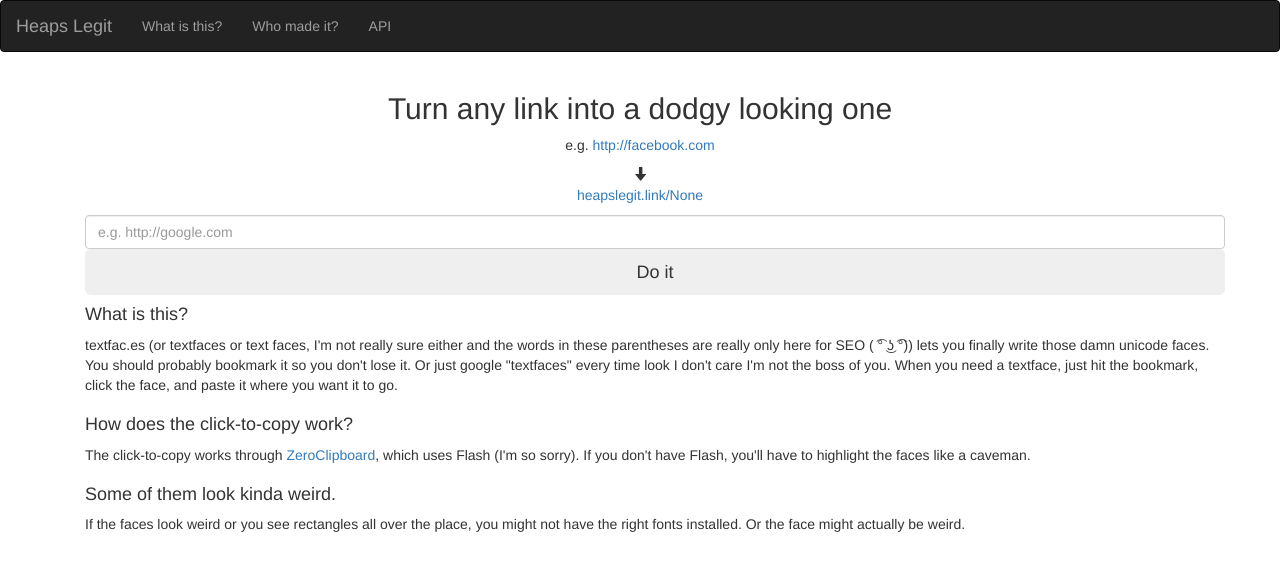
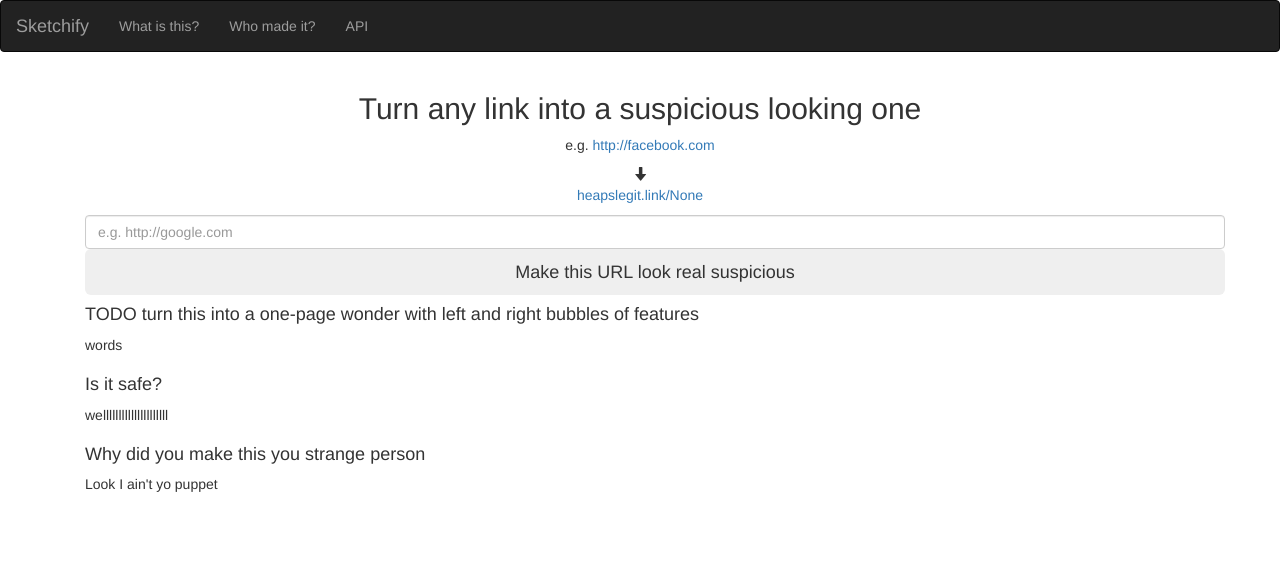
Before and after one commit to defaultnamehere/verylegit.link, a Flask app: page / in a window 1280 px wide. Shown: the top 571 px of the page. Run offline with Flask 2, Linux system fonts and the light colour scheme; data that the repository does not hold is empty; some libraries are stand-ins or nearby versions.

Commit message:
Add error message and flashy transitions

```diff
--- a/app.py
+++ b/app.py
@@ -6,6 +6,8 @@
 import sketchify
 import sketchy_data
 import validate
+
+import urllib
 
 
 app = Flask('heapslegit')
@@ -51,8 +53,6 @@
                 # This url is unique and we don't need to re-generate
                 break
 
-
-
         # Save it to the database FO' LATAHZ
         db.set_url(long_url, sketchy_url)
 
@@ -63,13 +63,11 @@
 @app.route('/<sketchy_extension>', methods=["GET"])
 def redirect_to_sketchy_url(sketchy_extension):
 
-
+    sketchy_extension = urllib.quote(sketchy_extension)
     # Get the long url for this short url.
     long_url = db.get_long_url(sketchy_extension)
-    print sketchy_extension
-    print long_url
-    #print("{sketchy_extension} -> {long_url}".format(sketchy_extension=sketchy_extension,
-    #                                                 long_url=long_url))
+    print("{sketchy_extension} -> {long_url}".format(sketchy_extension=sketchy_extension,
+                                                     long_url=long_url))
     if long_url is None:
         return abort(404)
 
--- a/sketchify.py
+++ b/sketchify.py
@@ -44,12 +44,12 @@
         sketchy_filename = urllib.quote(sketchy_filename, safe="")
 
         # BUT WE'RE NOT DONE YET, CALL RIGHT NOW AND I'LL TRIPLE THE OFFER.
-        replacement_indicies = (random.choice(range(len(sketchy_filename) - 3)) for _ in range(sketchy_data.MAX_NUM_LETTER_REPLACEMENTS))
+        weird_string_indicies = (random.choice(range(len(sketchy_filename) - 3)) for _ in range(sketchy_data.MAX_NUM_LETTER_REPLACEMENTS))
 
         # Make the string a list so we can add stuff at indicies.
         sketchy_filename = list(sketchy_filename)
-        for index in replacement_indicies:
-            sketchy_filename[index] = random.choice(sketchy_data.WEIRD_STRINGS)
+        for index in weird_string_indicies:
+            sketchy_filename.insert(index, random.choice(sketchy_data.WEIRD_STRINGS))
 
         sketchy_filename = "".join(sketchy_filename)
 
--- a/sketchy_data.py
+++ b/sketchy_data.py
@@ -3,6 +3,9 @@
 MAX_NUM_SKETCHY_WORDS = 4
 MAX_NUM_FILETYPES = 2
 MAX_NUM_LETTER_REPLACEMENTS = 1
+
+# Chance to include a big ol random string at the beginning, eg OOF8NS3AJXMFJ371J7G2
+LONG_RANDOM_STIRNG_CHANCE = 0.3
 
 DOMAINS = ("heapslegit.link", "freemalware.club", "spywareexchange.party")
 
@@ -19,6 +22,9 @@
     "resume",
     "index",
     "botnet",
+    "trojan",
+    "ip-stealer",
+    "webcam",
     "spambot",
     "spam",
     "spyware",
--- a/templates/index.html
+++ b/templates/index.html
@@ -1,16 +1,17 @@
 {% extends 'base.html' %}
 
 {% block nav %}
-<nav class="navbar navbar-inverse navbar-embossed" role="navigation">
+<nav class="navbar navbar-inverse navbar-embossed nav-main" role="navigation">
             <div class="navbar-header">
               <button type="button" class="navbar-toggle" data-toggle="collapse" data-target="#navbar-collapse-01">
                 <span class="sr-only">Toggle navigation</span>
               </button>
-              <a class="navbar-brand" href="#">Heaps Legit</a>
+              <a class="navbar-brand" href="#">Sketchify</a>
             </div>
             <div class="collapse navbar-collapse" id="navbar-collapse-01">
               <ul class="nav navbar-nav navbar-left">
-                  <li><a href="#fakelink">What is this?
+                  <li><a href="#fakelink">
+                      What is this?
                   </a></li>
                 <li><a href="#fakelink">Who made it?</a></li>
                 <li><a href="#fakelink">API</a></li>
@@ -24,49 +25,65 @@
 </div>
 <div>
     <div class="shoutout text-center">
-        <h2>Turn any link into a dodgy looking one</h2>
+        <h2 class="slogan slideout">Turn any link into a suspicious looking one</h2>
     </div>
-    <div class="example text-center">
+    <div class="example slideout text-center">
         <p class="muted"> e.g. <a href="{{sample_long_url}}">{{sample_long_url}}</a></p>
         <span class="muted glyphicon glyphicon-arrow-down downarrow" aria-hidden="true"></span>
         <p class="muted"> <a href={{sample_sketchy_url}}>{{sample_sketchy_url}}</a></p>
     </div>
-    <div class="result text-center">
-        <p class="result">  </p>
-    </div>
 </div>
 
-<div class="container form-horizontal sketchify-form-div">
-    <div class="sketchify-form " action="#">
-        <input type="text" value="" placeholder="e.g. http://google.com" class="form-control long-url">
-        <div class="sketchify-buttons">
-            <button type="button " class="btn btn-block btn-lg btn-inverse btn-large btn-sketchify" >Do it</button>
+<div class="container form-horizontal slideout sketchify-form-div">
+        <div class="result text-center slideable" style="display: none;">
+            <p class="result result-long"></p>
+            <span class="glyphicon glyphicon-arrow-down downarrow-lg" aria-hidden="true"></span>
+            <p class="result result-sketchy"></p>
+
+            <h4 class="result about muted">
+                Enjoy your new 150% legit URL.
+            </h4>
         </div>
-    </div>
+        <form class="sketchify" action="#">
 
+            <div class="error text-center" style="display: none;" >
+                <p class="error">
+                That doesn't look like a URL.
+                </p>
+
+            </div>
+            <div class="sketchify-form slideable">
+                <input type="text" value="" placeholder="e.g. http://google.com" class="form-control long-url">
+                <div class="sketchify-buttons">
+                    <button type="button " class="btn btn-block btn-lg btn-inverse btn-large btn-sketchify" >Make this URL look real suspicious</button>
+                </div>
+            </div>
+        </form>
 </div>
 <div class="footer ">
     <div class="container">
-        <h4 class="faq">What is this?</h3>
+        <h4 class="faq">
+                      TODO turn this into a one-page wonder with left and right bubbles of features
+        </h3>
         <div class="faq ">
             <p class="muted outro">
-            textfac.es (or textfaces or text faces, I'm not really sure either and the words in these parentheses are really only here for SEO ( ͡° ͜ʖ ͡°)) lets you finally write those damn unicode faces. You should probably bookmark it so you don't lose it. Or just google "textfaces" every time look I don't care I'm not the boss of you. When you need a textface, just hit the bookmark, click the face, and paste it where you want it to go.
+            words
             </p>
         </div>
     </div>
     <div class="container">
-        <h4 class="faq">How does the click-to-copy work?</h3>
+        <h4 class="faq">Is it safe?</h3>
         <div class="faq ">
             <p class="muted outro">
-            The click-to-copy works through <a class="muted" href="http://jonrohan.github.com/ZeroClipboard/">ZeroClipboard</a>, which uses Flash (I'm so sorry). If you don't have Flash, you'll have to highlight the faces like a caveman.
+            welllllllllllllllllllll
             </p>
         </div>
     </div>
     <div class="container">
-        <h4 class="faq">Some of them look kinda weird.</h3>
-        <div class="faq ">
+        <h4 class="faq">Why did you make this you strange person</h3>
+        <div class="faq">
             <p class="muted outro">
-            If the faces look weird or you see rectangles all over the place, you might not have the right fonts installed. Or the face might actually be weird.
+            Look I ain't yo puppet
             </p>
         </div>
     </div>
--- a/validate.py
+++ b/validate.py
@@ -9,6 +9,9 @@
 
     # I'm sure this will be secure enough.
     ALLOWED_PROTOCOLS = set(("http", "https", ""))
+
+    # .... Really?
+    MAXIMUM_URL_LENGTH = 2083
 
     def __init__(self, url):
         self.url = url
@@ -32,6 +35,9 @@
 
         return all((self.check_protocol(), self.check_dns()))
 
+    def check_length(self):
+        return len(self.url) <= self.MAXIMUM_URL_LENGTH
+
     def check_protocol(self):
         """Checks that the URL has a protocol that we're willing to obfuscate (http or https or no protocol)"""
         # Reject unknown protocols.
```
